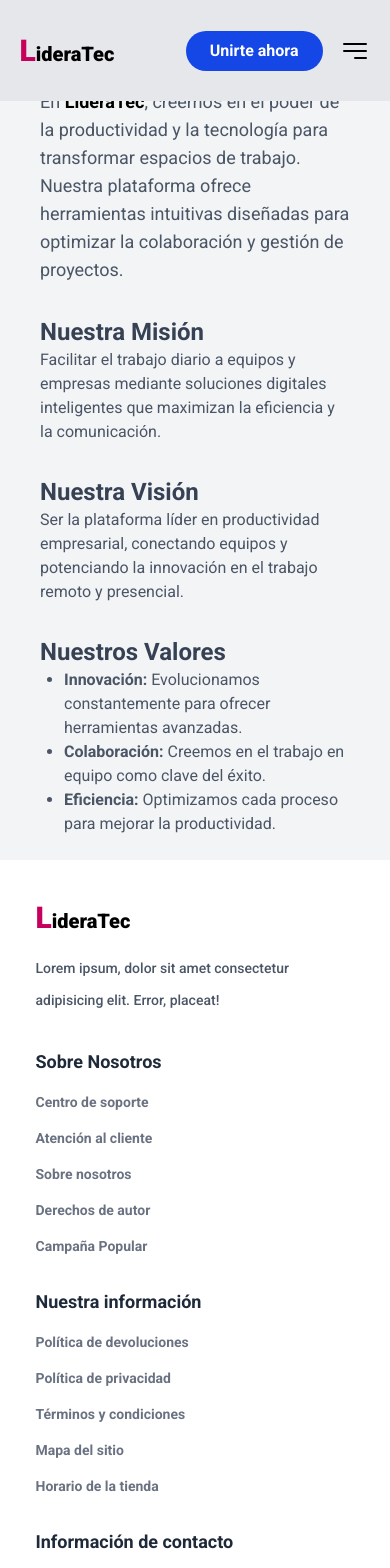
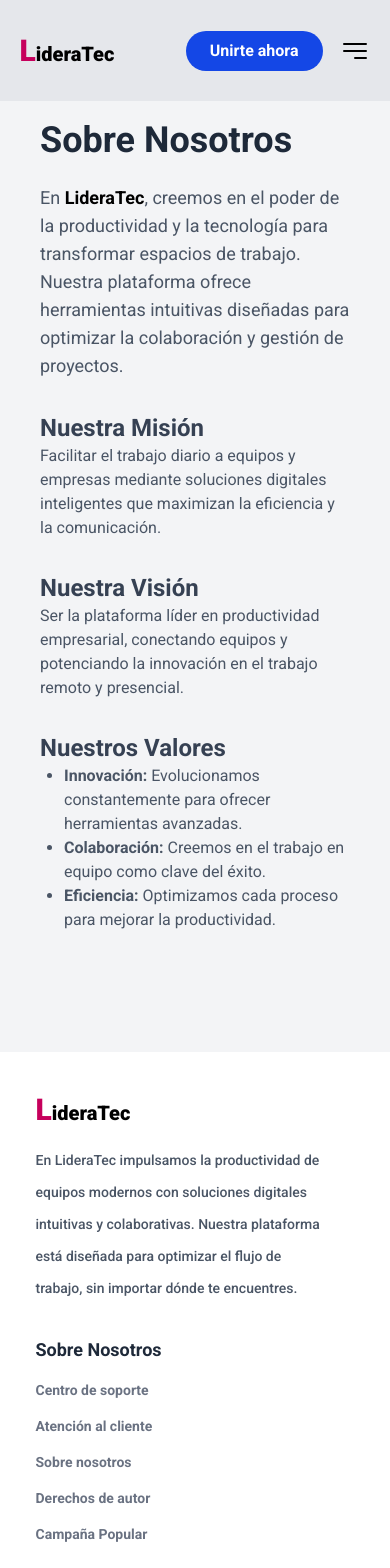
Before and after one commit to DaniLucano10/app_landing, a Next.js app: page /about in a window 390 px wide. Shown: the top 1568 px of the page. Built offline with nearby package versions, Linux system fonts and the light colour scheme.

Commit message:
Mejorando la vista mobile

```diff
--- a/app/about/page.tsx
+++ b/app/about/page.tsx
@@ -2,8 +2,8 @@
 
 const AboutPage = () => {
     return (
-        <div className="min-h-screen flex items-center justify-center bg-gray-100 px-4">
-            <section className="max-w-4xl mx-auto p-6">
+        <div className="min-h-screen flex items-center justify-center bg-gray-100 px-4 p-24">
+            <section className="max-w-4xl p-6">
                 <h1 className="text-4xl font-bold text-gray-800 mb-6">Sobre Nosotros</h1>
 
                 <p className="text-lg text-gray-600">
--- a/app/faq/page.tsx
+++ b/app/faq/page.tsx
@@ -60,8 +60,8 @@ export default function FAQ() {
 
 
   return (
-    <section className="max-w-4xl mx-auto p-6">
-      <h1 className="text-4xl font-bold text-gray-800 mb-6">Preguntas Frecuentes</h1>
+    <section className="max-w-4xl mx-auto p-6 pt-32">
+      <h1 className="text-2xl font-bold text-gray-800 mb-6 ">Preguntas Frecuentes</h1>
       <div className="space-y-4">
         {faqs.map((faq, index) => (
           <div key={index} className="border-b pb-4">
--- a/app/plans/page.tsx
+++ b/app/plans/page.tsx
@@ -2,7 +2,7 @@
 
 const page = () => {
     return (
-        <div className="min-h-screen flex items-center justify-center bg-gray-100 px-4">
+        <div className="min-h-screen flex items-center justify-center bg-gray-100 px-4 pt-18 md:pt-0">
             <section className="max-w-5xl mx-auto p-6">
                 <h1 className="text-4xl font-bold text-gray-800 mb-6">Nuestros Planes</h1>
                 <p className="text-lg text-gray-600 mb-8">
--- a/app/register/page.tsx
+++ b/app/register/page.tsx
@@ -18,7 +18,7 @@ const RegisterPage = () => {
   return (
     <div className="min-h-screen flex items-center justify-center bg-gray-100 px-4">
       {/* Formulario */}
-      <div className="bg-white rounded-lg shadow-lg p-6 md:w-1/2 w-full max-w-md">
+      <div className="bg-white rounded-lg shadow-lg p-6 md:w-1/2 w-full max-w-md ">
         <form className="space-y-4">
           <div>
             <label htmlFor="name" className="block text-sm font-medium text-gray-700 mb-1">
--- a/components/Home/Footer/Footer.tsx
+++ b/components/Home/Footer/Footer.tsx
@@ -1,30 +1,44 @@
-import Link from 'next/link'
-import React from 'react'
-import { FaClock, FaDribbble, FaEnvelope, FaFacebook, FaMapMarkedAlt, FaPhoneAlt, FaTwitter } from 'react-icons/fa'
+import Link from "next/link";
+import React from "react";
+import {
+  FaClock,
+  FaDribbble,
+  FaEnvelope,
+  FaFacebook,
+  FaMapMarkedAlt,
+  FaPhoneAlt,
+  FaTwitter,
+} from "react-icons/fa";
 
 const Footer = () => {
   return (
-    <div className='bg-white py-10'>
-      <div className='w-[90%] mx-auto px-4 sm:px-6 lg:px-8'>
-        <div className='grid grid-cols-1 md:grid-cols-3 lg:grid-cols-4 gap-8'>
+    <div className="bg-white py-10">
+      <div className="w-[90%] mx-auto px-4 sm:px-6 lg:px-8">
+        <div className="grid grid-cols-1 md:grid-cols-3 lg:grid-cols-4 gap-8">
           {/* Logo and description */}
           <div>
             {/* logo */}
             <Link href="/">
               <h1 className="text-xl md:text-3xl font-extrabold cursor-pointer">
-                <span className="text-3xl md:text-4xl text-pink-700">L</span>ideraTec
+                <span className="text-3xl md:text-4xl text-pink-700">L</span>
+                ideraTec
               </h1>
             </Link>
             {/* Description */}
-            <p className='mt-4 text-sm font-medium leading-[2rem] w-[80%] text-gray-600'>
-              Lorem ipsum, dolor sit amet consectetur adipisicing elit. Error, placeat!
+            <p className="mt-4 text-sm font-medium leading-[2rem] w-[90%] text-gray-600">
+              En LideraTec impulsamos la productividad de equipos modernos con
+              soluciones digitales intuitivas y colaborativas. Nuestra
+              plataforma está diseñada para optimizar el flujo de trabajo, sin
+              importar dónde te encuentres.
             </p>
           </div>
 
           {/* About us links */}
           <div>
-            <h2 className='text-lg font-semibold text-gray-800'>Sobre Nosotros</h2>
-            <ul className='mt-4 space-y-4 text-sm font-semibold text-gray-500'>
+            <h2 className="text-lg font-semibold text-gray-800">
+              Sobre Nosotros
+            </h2>
+            <ul className="mt-4 space-y-4 text-sm font-semibold text-gray-500">
               <li>Centro de soporte</li>
               <li>Atención al cliente</li>
               <li>Sobre nosotros</li>
@@ -35,8 +49,10 @@ const Footer = () => {
 
           {/* Our information links */}
           <div>
-            <h3 className='text-lg font-semibold text-gray-800'>Nuestra información</h3>
-            <ul className='mt-4 space-y-4 text-sm font-semibold text-gray-500'>
+            <h3 className="text-lg font-semibold text-gray-800">
+              Nuestra información
+            </h3>
+            <ul className="mt-4 space-y-4 text-sm font-semibold text-gray-500">
               <li>Política de devoluciones</li>
               <li>Política de privacidad </li>
               <li>Términos y condiciones</li>
@@ -47,26 +63,27 @@ const Footer = () => {
 
           {/* Contact Info */}
           <div>
-            <h3 className='text-lg font-semibold text-gray-800'>Información de contacto</h3>
-            <ul className='mt-4 space-y-4 text-sm font-semibold text-gray-500'>
-              <li className='flex items-center'>
-                <FaMapMarkedAlt className='mr-2' />
+            <h3 className="text-lg font-semibold text-gray-800">
+              Información de contacto
+            </h3>
+            <ul className="mt-4 space-y-4 text-sm font-semibold text-gray-500">
+              <li className="flex items-center">
+                <FaMapMarkedAlt className="mr-2" />
                 Lima, Perú
               </li>
-              <li className='flex items-center'>
-                <FaPhoneAlt className='mr-2' />
+              <li className="flex items-center">
+                <FaPhoneAlt className="mr-2" />
                 Lima, Perú
               </li>
-              <li className='flex items-center'>
-                <FaMapMarkedAlt className='mr-2' />
+              <li className="flex items-center">
+                <FaMapMarkedAlt className="mr-2" />
                 +51 959654654
               </li>
-              <li className='flex items-center'>
-                <FaClock className='mr-2' />
-                7 days - 8am - 10am
+              <li className="flex items-center">
+                <FaClock className="mr-2" />7 days - 8am - 10am
               </li>
-              <li className='flex items-center'>
-                <FaEnvelope className='mr-2' />
+              <li className="flex items-center">
+                <FaEnvelope className="mr-2" />
                 info.example@gmail.com
               </li>
             </ul>
@@ -74,20 +91,32 @@ const Footer = () => {
         </div>
 
         {/* Button sections */}
-        <div className='mt-8 border-t pt-8 flex flex-col md:flex-row justify-between items-center text-gray-600 text-sm'>
-          <p className='text-center md:text-left'>
+        <div className="mt-8 border-t pt-8 flex flex-col md:flex-row justify-between items-center text-gray-600 text-sm">
+          <p className="text-center md:text-left">
             Copyright © 2025 Webdev. All rights reserved.
           </p>
 
-          <div className='flex items-center space-x-4 mt-4 md:mt-0'>
+          <div className="flex items-center space-x-4 mt-4 md:mt-0">
             <span>Social : </span>
-            <Link href="#" className='text-gray-500 hover:text-gray-800' aria-label="Facebook">
+            <Link
+              href="#"
+              className="text-gray-500 hover:text-gray-800"
+              aria-label="Facebook"
+            >
               <FaFacebook />
             </Link>
-            <Link href="#" className='text-gray-500 hover:text-gray-800' aria-label="Twitter">
+            <Link
+              href="#"
+              className="text-gray-500 hover:text-gray-800"
+              aria-label="Twitter"
+            >
               <FaTwitter />
             </Link>
-            <Link href="#" className='text-gray-500 hover:text-gray-800' aria-label="Dribbble">
+            <Link
+              href="#"
+              className="text-gray-500 hover:text-gray-800"
+              aria-label="Dribbble"
+            >
               <FaDribbble />
             </Link>
           </div>
@@ -101,26 +130,26 @@ const Footer = () => {
           __html: JSON.stringify({
             "@context": "https://schema.org",
             "@type": "Organization",
-            "name": "Appify",
-            "url": "https://www.appify.com",
-            "logo": "https://www.appify.com/logo.png",
-            "contactPoint": {
+            name: "Appify",
+            url: "https://www.appify.com",
+            logo: "https://www.appify.com/logo.png",
+            contactPoint: {
               "@type": "ContactPoint",
-              "telephone": "+51 959654654",
-              "contactType": "Customer Service",
-              "areaServed": "ES",
-              "availableLanguage": "Spanish"
+              telephone: "+51 959654654",
+              contactType: "Customer Service",
+              areaServed: "ES",
+              availableLanguage: "Spanish",
             },
-            "sameAs": [
+            sameAs: [
               "https://www.facebook.com/Appify",
               "https://twitter.com/Appify",
-              "https://dribbble.com/Appify"
-            ]
+              "https://dribbble.com/Appify",
+            ],
           }),
         }}
       />
     </div>
-  )
-}
+  );
+};
 
 export default Footer;
```
